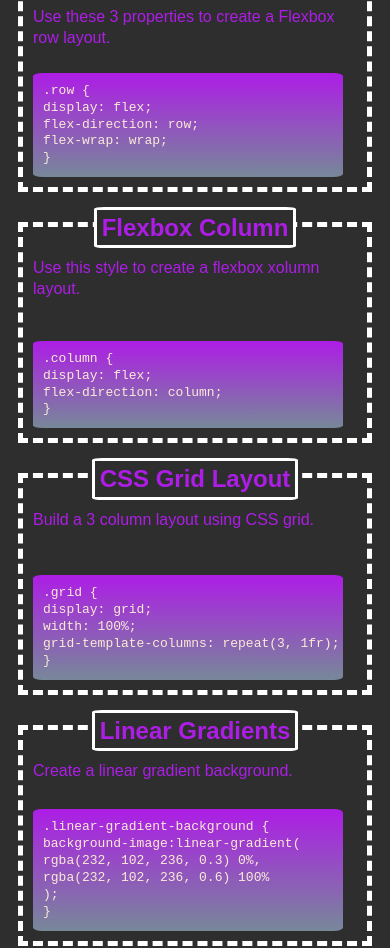
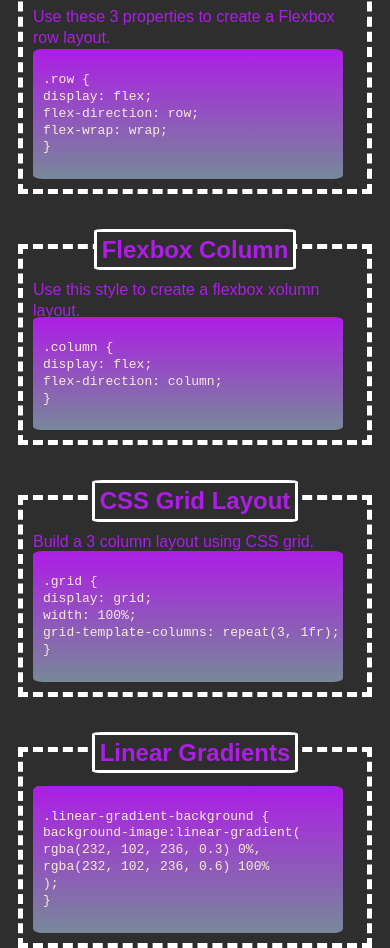
Before and after one commit to malxxy/mini-project-02, a plain HTML site: page index.html in a window 390 px wide. Shown: the part 308-1256 px from the top of the page. Drawn offline with Linux system fonts and the light colour scheme.

Commit message:
Finished card row height in each media query

```diff
--- a/assets/css/style.css
+++ b/assets/css/style.css
@@ -60,11 +60,12 @@
     padding: 5px 10px;
   }
 
-  .grid {
+.grid {
     display: grid;
     width: 100%;
     grid-template-columns: repeat(3,1fr);
     grid-row-gap: 30px;
+    grid-template-rows: 1fr 1.6fr;
   }
 
   .flexbox-grid {
@@ -72,7 +73,6 @@
     border: 5px white;
     border-style: dashed;
     margin: 10px;
-    height: 100%;
   }
 
   .text {
@@ -96,6 +96,7 @@
     color:antiquewhite;
     font-family:monospace;
     width: 90%;
+    overflow:scroll;
   }
 
   .card:hover {
@@ -117,6 +118,7 @@
       width: 100%;
       grid-template-columns: repeat(2,1fr);
       grid-row-gap: 30px;
+      grid-template-rows: 1fr 1fr 1.6fr;
     }
   }
 
@@ -127,5 +129,6 @@
       width: 100%;
       grid-template-columns: repeat(1,1fr);
       grid-row-gap: 30px;
+      grid-template-rows:1.1fr 1fr 1fr 1fr 1.6fr 1.2fr;
     }
 }
--- a/index.html
+++ b/index.html
@@ -29,8 +29,8 @@
             <div>
                 <p class="text">Use these 3 properties to create a Flexbox row layout.</p>
             </div>
-            <div>
-                <pre class="card">
+            <div class="card">
+                <pre>
 .row {
 display: flex;
 flex-direction: row;
@@ -44,8 +44,8 @@ flex-wrap: wrap;
             <div>
                 <p class="text">Use this style to create a flexbox xolumn layout.</p>
             </div>
-            <div>
-                <pre class="card">
+            <div  class="card">
+                <pre>
 .column {
 display: flex;
 flex-direction: column;
@@ -58,8 +58,8 @@ flex-direction: column;
             <div>
                 <p class="text">Build a 3 column layout using CSS grid.</p>
             </div>
-            <div>
-                <pre class="card">
+            <div class="card">
+                <pre>
 .grid {
 display: grid;
 width: 100%;
@@ -73,8 +73,8 @@ grid-template-columns: repeat(3, 1fr);
             <div>
                 <p class="text">Create a linear gradient background.</p>
             </div>
-            <div>
-                <pre class="card">
+            <div class="card">
+                <pre>
 .linear-gradient-background {
 background-image:linear-gradient(
 rgba(232, 102, 236, 0.3) 0%,
@@ -88,8 +88,8 @@ rgba(232, 102, 236, 0.6) 100%
             <div>
                 <p class="text">Use transition and box shadows to glow on hover.</p>
             </div>
-            <div>
-                <pre class="card">
+            <div class="card">
+                <pre>
 .code-card .card-header {
 border-radius: 8px;
 transition: all 0.5s ease-in-out;
@@ -109,8 +109,8 @@ rgba(232, 102, 236, 1);
                 <p class="text">Use position properties and negative margins to
                     raise elements higher than their natural starting point.</p>
             </div>
-            <div>
-            <pre class="card">
+            <div class="card">
+            <pre>
 .card-header {
 position: relative;
 margin-top: -20px;
```
Also changed, not shown: 1 other file.
